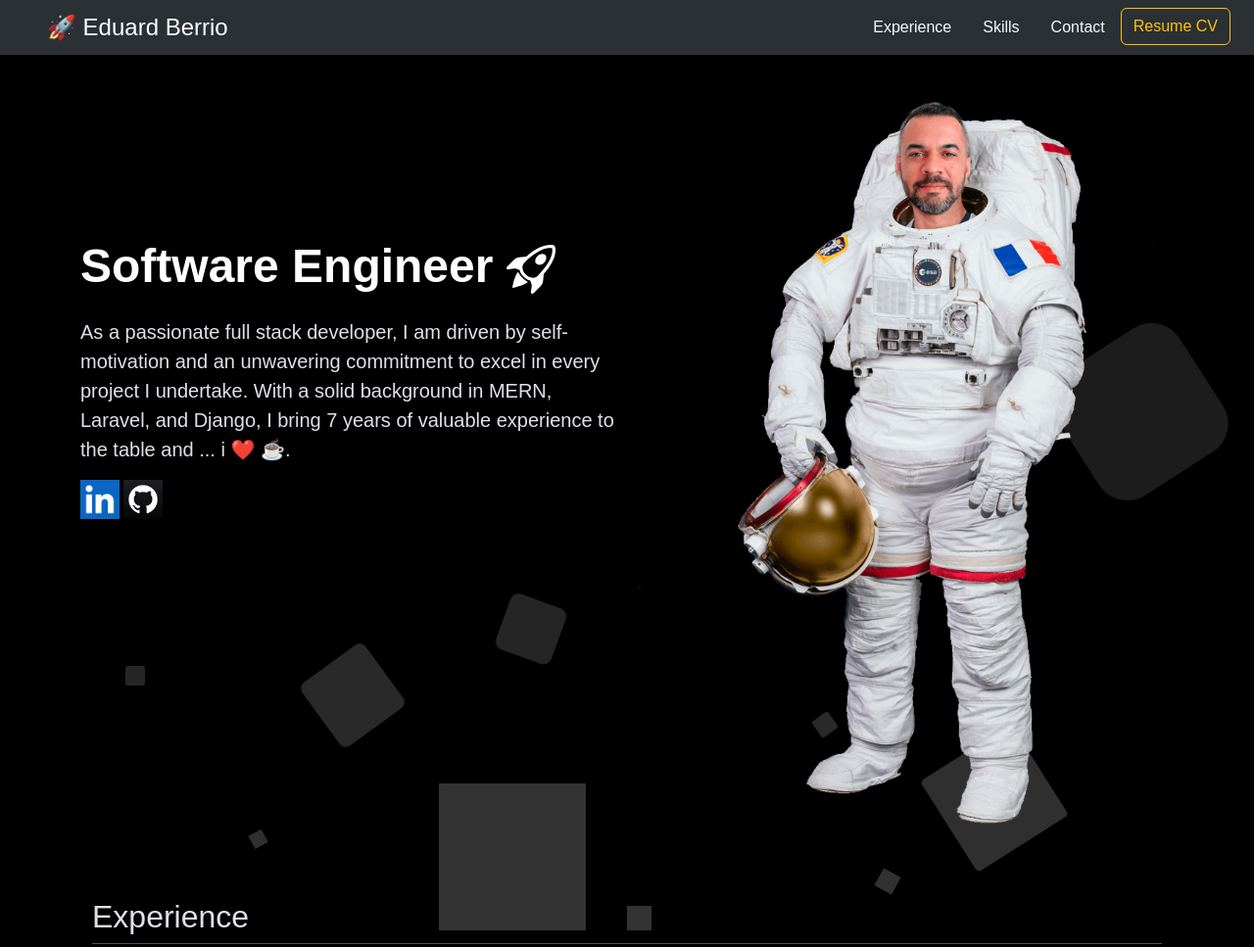
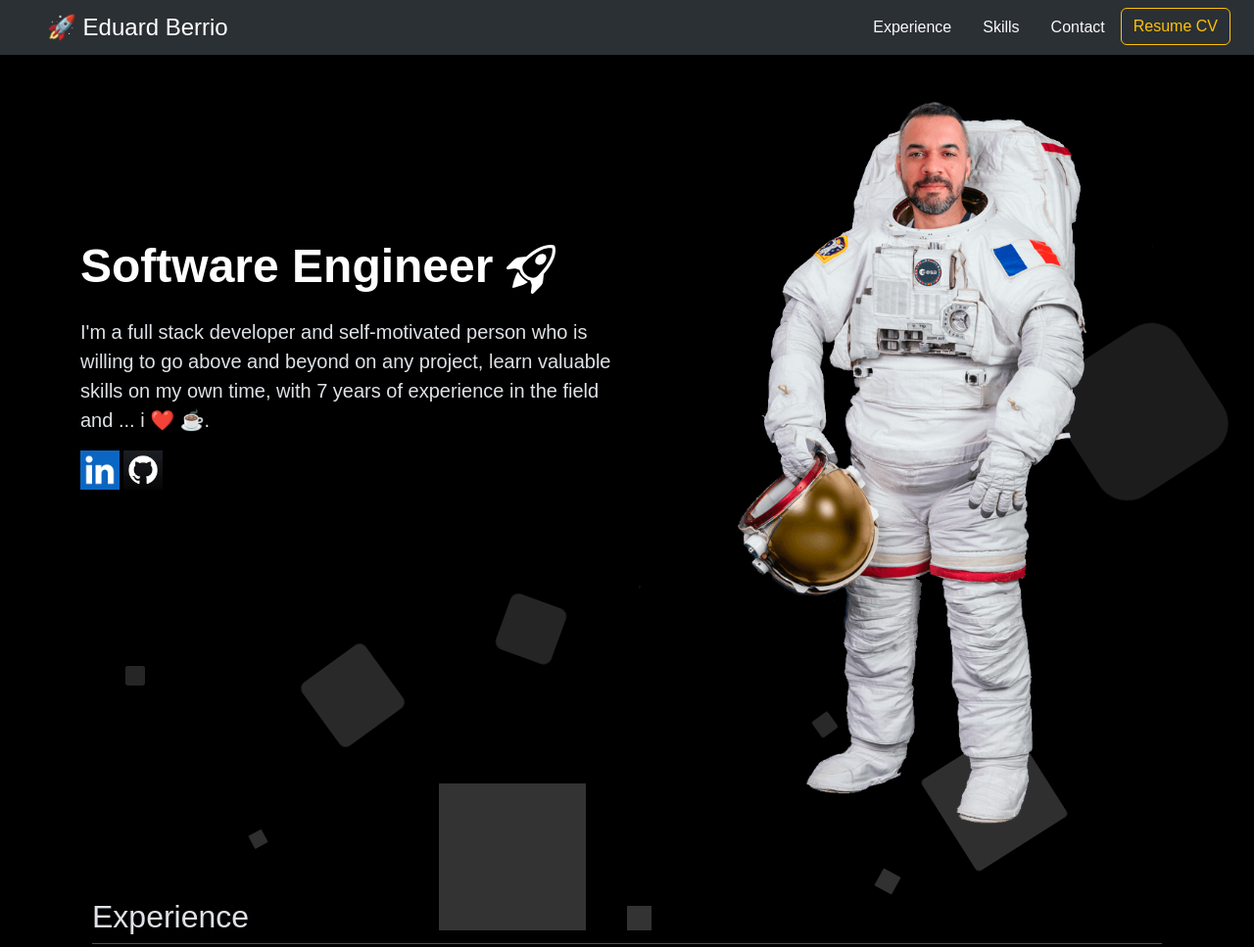
Before and after one commit to ingberrio/portfolio, a plain HTML site: page index.html in a window 1280 px wide. Shown: the top 967 px of the page at 98% size. Drawn offline with nearby package versions, Linux system fonts and the light colour scheme.

Commit message:
Update personal info

```diff
--- a/index.html
+++ b/index.html
@@ -34,7 +34,7 @@
           </div>
           <div class="col-lg-6 text-left mt-5 pt-5">
             <h1 class="display-5 fw-bold text-body-emphasis lh-1 mt-5 pt-5">Software Engineer <img src="./rocket.svg" alt="Eduard Berrio"></h1>
-            <p class="lead pt-3">As a passionate full stack developer, I am driven by self-motivation and an unwavering commitment to excel in every project I undertake. With a solid background in MERN, Laravel, and Django, I bring 7 years of valuable experience to the table and ... i ❤️ ☕.</p>
+            <p class="lead pt-3">I'm a full stack developer and self-motivated person who is willing to go above and beyond on any project, learn valuable skills on my own time, with 7 years of experience in the field and ... i ❤️ ☕.</p>
             <p>
               <a href="https://linkedin.com/in/eduardberrio"><img src="./linkedin.jpeg" alt="" style="width: 40px;"></a>
               <a href="http://github.com/ingberrio"><img src="./github.jpeg" alt="" style="width: 40px;"></a>
```
